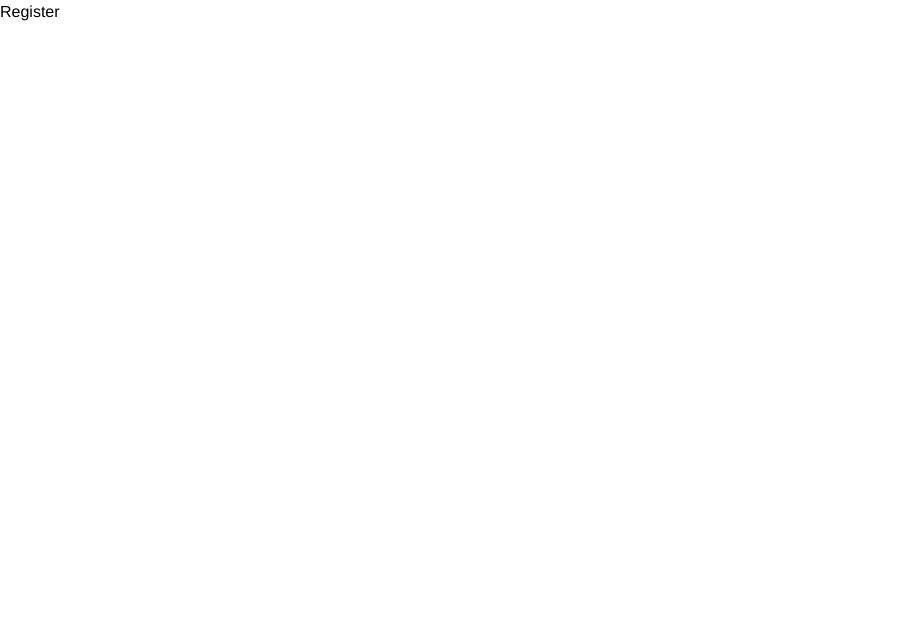
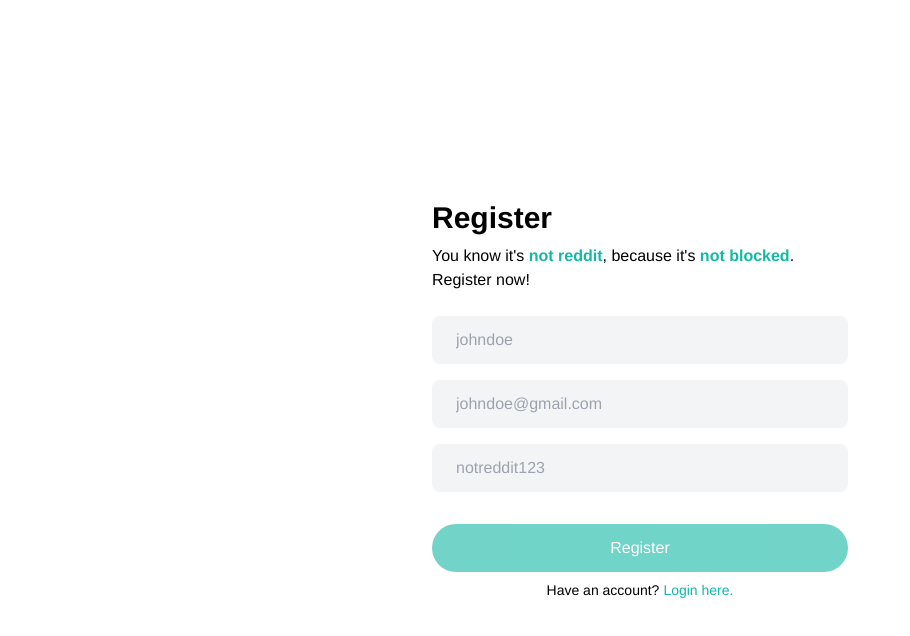
Before and after one commit to VallenDraa/dicoding-react-not-reddit, a React (Vite) app: page /register in a window 1280 px wide. Shown: the top 636 px of the page, without its empty margins (0-910 px from the left). Built offline with nearby package versions, Linux system fonts and the light colour scheme.

Commit message:
feat: implement login and register page

```diff
--- a/src/App.jsx
+++ /dev/null
@@ -1,5 +0,0 @@
-import React from 'react';
-
-export function App() {
-  return <div>App</div>;
-}
--- /dev/null
+++ b/src/components/fragments/index.js
@@ -0,0 +1,2 @@
+export * from './login-form';
+export * from './register-form';
--- /dev/null
+++ b/src/components/fragments/login-form.jsx
@@ -0,0 +1,62 @@
+import React from 'react';
+import { Input } from '@/components/ui/input';
+import { Button } from '@/components/ui/button';
+import PropTypes from 'prop-types';
+
+export function LoginForm({ onSubmit }) {
+  const [email, setEmail] = React.useState('');
+  const [password, setPassword] = React.useState('');
+  const isSubmitDisabled = !email || !password;
+
+  function handleSubmit(e) {
+    e.preventDefault();
+
+    onSubmit({ email, password });
+  }
+
+  return (
+    <form className="container flex max-w-md flex-col" onSubmit={handleSubmit}>
+      <div className="mb-6 space-y-2">
+        <h1>Log In</h1>
+        <p>
+          You know it&apos;s{' '}
+          <strong className="font-bold text-teal-500">not reddit</strong>,
+          because it&apos;s{' '}
+          <strong className="font-bold text-teal-500">not blocked</strong>,.
+          Login now!
+        </p>
+      </div>
+
+      <div className="mb-8 flex flex-col gap-4">
+        <Input
+          type="email"
+          value={email}
+          onChange={setEmail}
+          placeholder="johndoe@gmail.com"
+        />
+
+        <Input
+          type="password"
+          value={password}
+          onChange={setPassword}
+          placeholder="notreddit123"
+        />
+      </div>
+
+      <Button type="submit" pill disabled={isSubmitDisabled} className="mb-2">
+        Login
+      </Button>
+
+      <div className="flex justify-center gap-1">
+        <span className="text-sm">Don&apos;t have an account?</span>
+        <Button className="p-0 text-sm" to="/register" variant="link">
+          Register here.
+        </Button>
+      </div>
+    </form>
+  );
+}
+
+LoginForm.propTypes = {
+  onSubmit: PropTypes.func.isRequired,
+};
--- /dev/null
+++ b/src/components/fragments/register-form.jsx
@@ -0,0 +1,70 @@
+import React from 'react';
+import { Input } from '@/components/ui/input';
+import { Button } from '@/components/ui/button';
+import PropTypes from 'prop-types';
+
+export function RegisterForm({ onSubmit }) {
+  const [name, setName] = React.useState('');
+  const [email, setEmail] = React.useState('');
+  const [password, setPassword] = React.useState('');
+  const isSubmitDisabled = !email || !password;
+
+  function handleSubmit(e) {
+    e.preventDefault();
+
+    onSubmit({ email, password, name });
+  }
+
+  return (
+    <form className="container flex max-w-md flex-col" onSubmit={handleSubmit}>
+      <div className="mb-6 space-y-2">
+        <h1>Register</h1>
+        <p>
+          You know it&apos;s{' '}
+          <strong className="font-bold text-teal-500">not reddit</strong>,
+          because it&apos;s{' '}
+          <strong className="font-bold text-teal-500">not blocked</strong>.
+          Register now!
+        </p>
+      </div>
+
+      <div className="mb-8 flex flex-col gap-4">
+        <Input
+          type="text"
+          value={name}
+          onChange={setName}
+          placeholder="johndoe"
+        />
+
+        <Input
+          type="email"
+          value={email}
+          onChange={setEmail}
+          placeholder="johndoe@gmail.com"
+        />
+
+        <Input
+          type="password"
+          value={password}
+          onChange={setPassword}
+          placeholder="notreddit123"
+        />
+      </div>
+
+      <Button type="submit" pill disabled={isSubmitDisabled} className="mb-2">
+        Register
+      </Button>
+
+      <div className="flex justify-center gap-1">
+        <span className="text-sm">Have an account?</span>
+        <Button className="p-0 text-sm" to="/login" variant="link">
+          Login here.
+        </Button>
+      </div>
+    </form>
+  );
+}
+
+RegisterForm.propTypes = {
+  onSubmit: PropTypes.func.isRequired,
+};
--- /dev/null
+++ b/src/components/layouts/auth-layout.jsx
@@ -0,0 +1,10 @@
+import React from 'react';
+import { Outlet } from 'react-router-dom';
+
+export function AuthLayout() {
+  return (
+    <section className="flex h-screen flex-col justify-center">
+      <Outlet />
+    </section>
+  );
+}
--- a/src/main.jsx
+++ b/src/main.jsx
@@ -1,19 +1,18 @@
+import '@/index.css';
+
 import React from 'react';
 import ReactDOM from 'react-dom/client';
-import { App } from '@/app';
 import { store } from '@/store';
 import { Provider as ReduxProvider } from 'react-redux';
 import { RouterProvider } from 'react-router-dom';
 import { router } from '@/pages/routes';
-
-import './index.css';
+import { Toast } from '@/components/ui/toast';
 
 ReactDOM.createRoot(document.getElementById('root')).render(
   <React.StrictMode>
     <ReduxProvider store={store}>
-      <RouterProvider router={router}>
-        <App />
-      </RouterProvider>
+      <RouterProvider router={router} />
+      <Toast />
     </ReduxProvider>
   </React.StrictMode>,
 );
--- a/src/pages/login-page.jsx
+++ b/src/pages/login-page.jsx
@@ -1,5 +1,25 @@
 import React from 'react';
+import { LoginForm } from '@/components/fragments/login-form';
+import { toast } from '@/components/ui/toast';
+import { authUserThunks } from '@/store/auth-user';
+import { useDispatch } from 'react-redux';
+import { useNavigate } from 'react-router-dom';
 
 export function LoginPage() {
-  return <div>login</div>;
+  const dispatch = useDispatch();
+  const navigate = useNavigate();
+
+  const handleLogin = React.useCallback(
+    async (loginFormData) => {
+      try {
+        await dispatch(authUserThunks.asyncLogin(loginFormData));
+        navigate('/');
+      } catch (error) {
+        toast.error(error.message);
+      }
+    },
+    [dispatch, navigate],
+  );
+
+  return <LoginForm onSubmit={handleLogin} />;
 }
--- a/src/pages/register-page.jsx
+++ b/src/pages/register-page.jsx
@@ -1,5 +1,25 @@
 import React from 'react';
+import { useDispatch } from 'react-redux';
+import { RegisterForm } from '@/components/fragments';
+import { toast } from '@/components/ui/toast';
+import { authUserThunks } from '@/store/auth-user';
+import { useNavigate } from 'react-router-dom';
 
 export function RegisterPage() {
-  return <div>Register</div>;
+  const dispatch = useDispatch();
+  const navigate = useNavigate();
+
+  const handleRegister = React.useCallback(
+    async (registerFormData) => {
+      try {
+        await dispatch(authUserThunks.asyncRegister(registerFormData));
+        navigate('/login');
+      } catch (error) {
+        toast.error(error.message);
+      }
+    },
+    [dispatch, navigate],
+  );
+
+  return <RegisterForm onSubmit={handleRegister} />;
 }
--- a/src/pages/routes.jsx
+++ b/src/pages/routes.jsx
@@ -1,4 +1,5 @@
 import { createBrowserRouter } from 'react-router-dom';
+import { AuthLayout } from '@/components/layouts/auth-layout';
 import { HomePage } from './home-page';
 import { LoginPage } from './login-page';
 import { RegisterPage } from './register-page';
@@ -15,6 +16,9 @@ export const router = createBrowserRouter([
     element: <ThreadDetailPage />,
   },
   {
+    element: <AuthLayout />,
+    children: [
+      {
         path: '/login',
         element: <LoginPage />,
       },
@@ -22,6 +26,8 @@ export const router = createBrowserRouter([
         path: '/register',
         element: <RegisterPage />,
       },
+    ],
+  },
   {
     path: '*',
     element: <NotFoundPage />,
```
Lines whose indentation alone changed are shown as unchanged.
